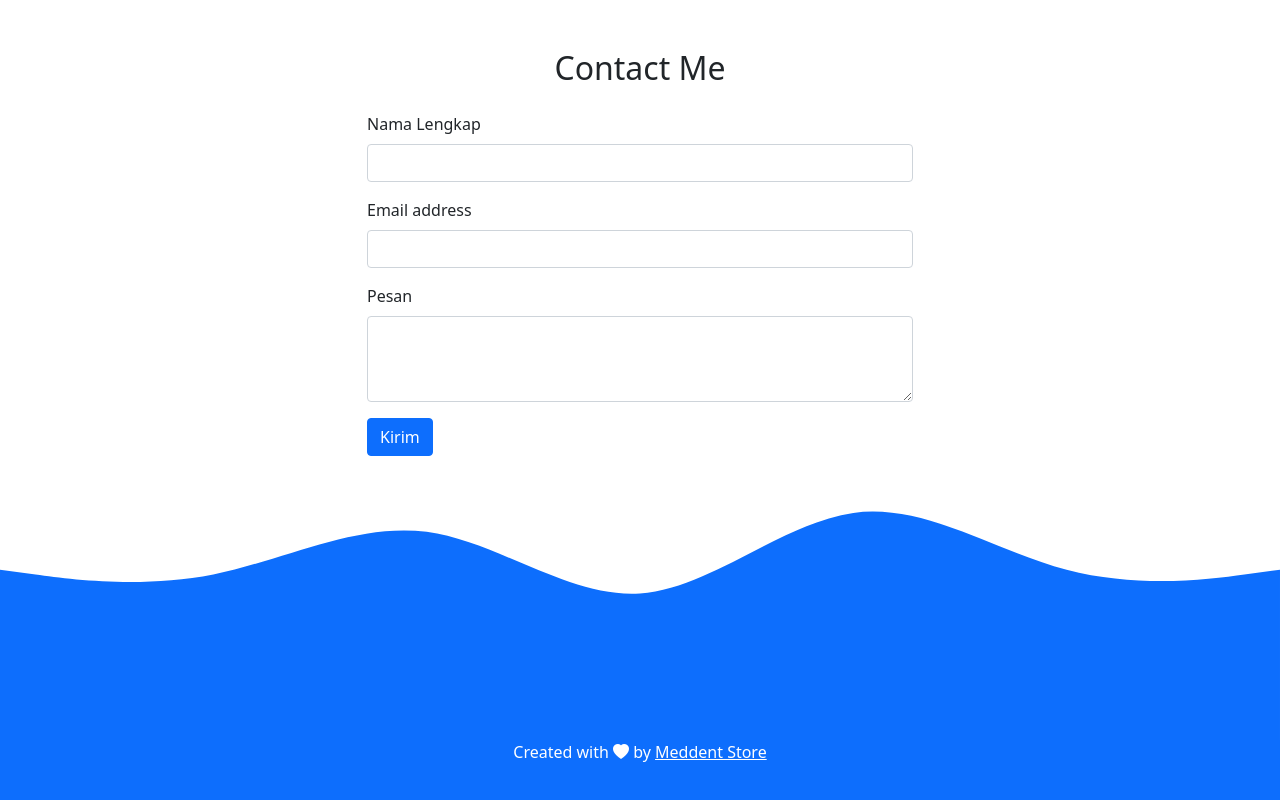
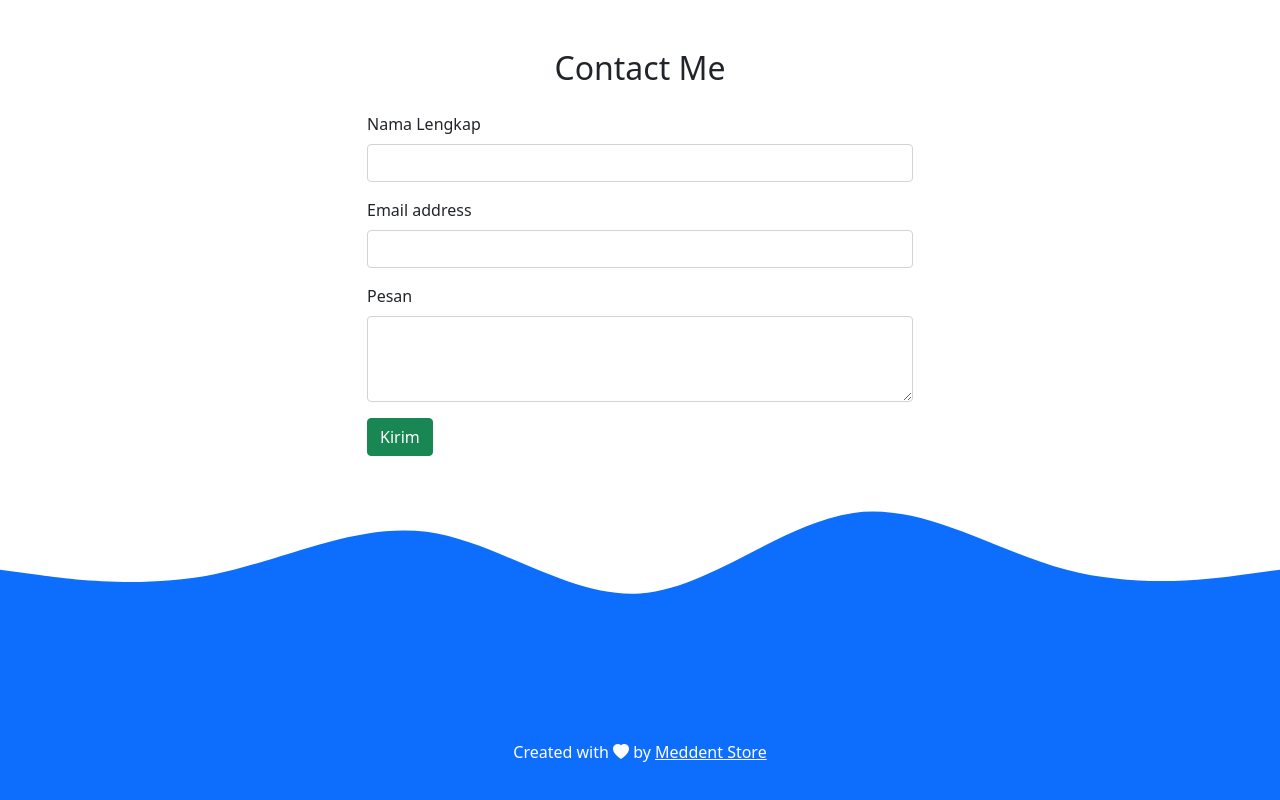
Before and after one commit to Pratama89/Meddent.github.io, a plain HTML site: page index.html in a window 1280 px wide. Shown: the part 2523-3323 px from the top of the page. Drawn offline with nearby package versions, Linux system fonts and the light colour scheme.

Commit message:
Mengubah warna tombol dan nama title

```diff
--- a/index.html
+++ b/index.html
@@ -13,7 +13,7 @@
 
     <link rel="stylesheet" href="style.css" />
 
-    <title>Pharmadental Supply</title>
+    <title>Meddent</title>
   </head>
   <body id="home">
     <!-- Navbar -->
@@ -174,7 +174,7 @@
                 <label for="pesan" class="form-label">Pesan</label>
                 <textarea class="form-control" id="pesan" rows="3"></textarea>
               </div>
-              <button type="submit" class="btn btn-primary">Kirim</button>
+              <button type="submit" class="btn btn-success">Kirim</button>
             </form>
           </div>
         </div>
```
